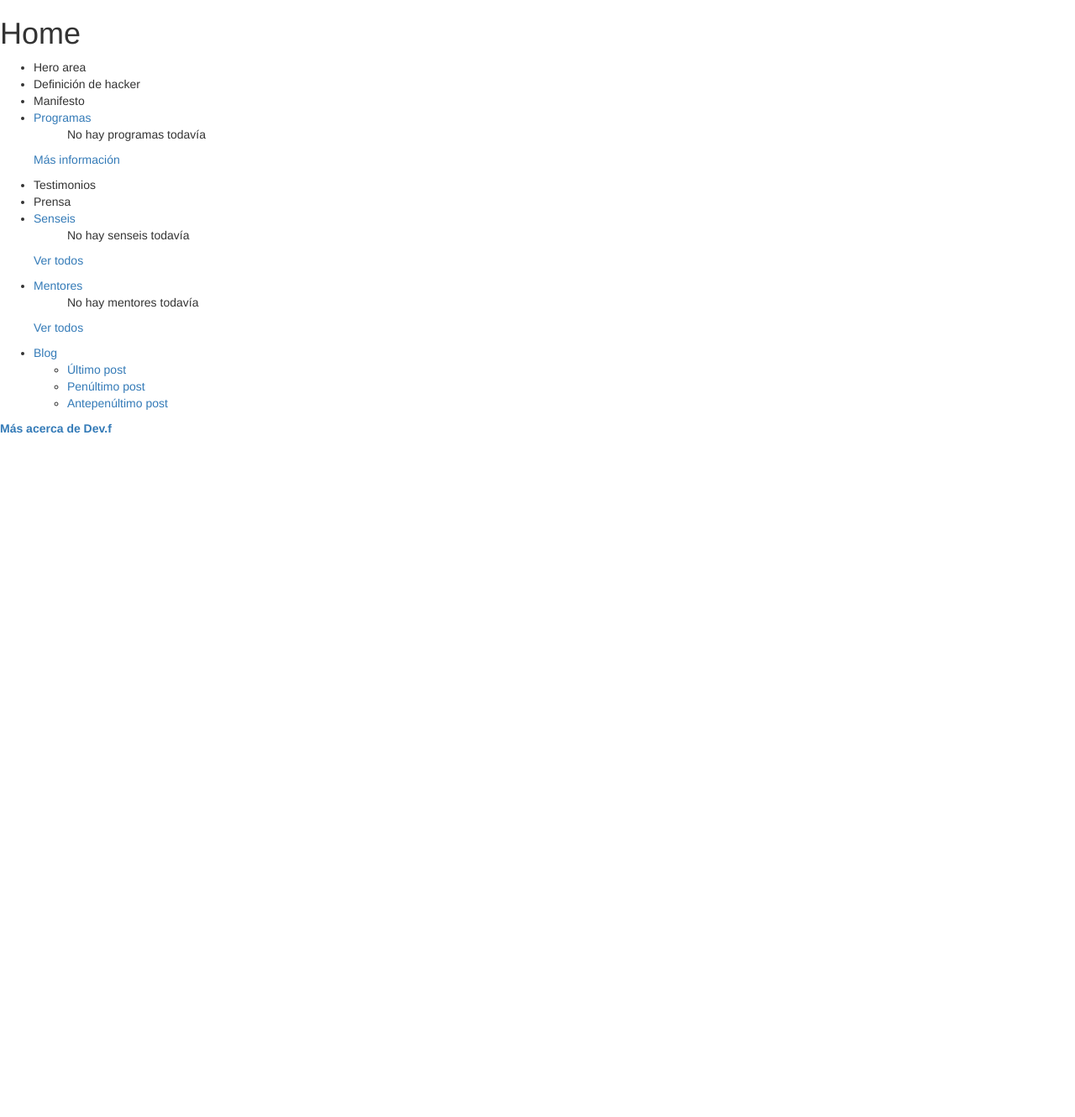
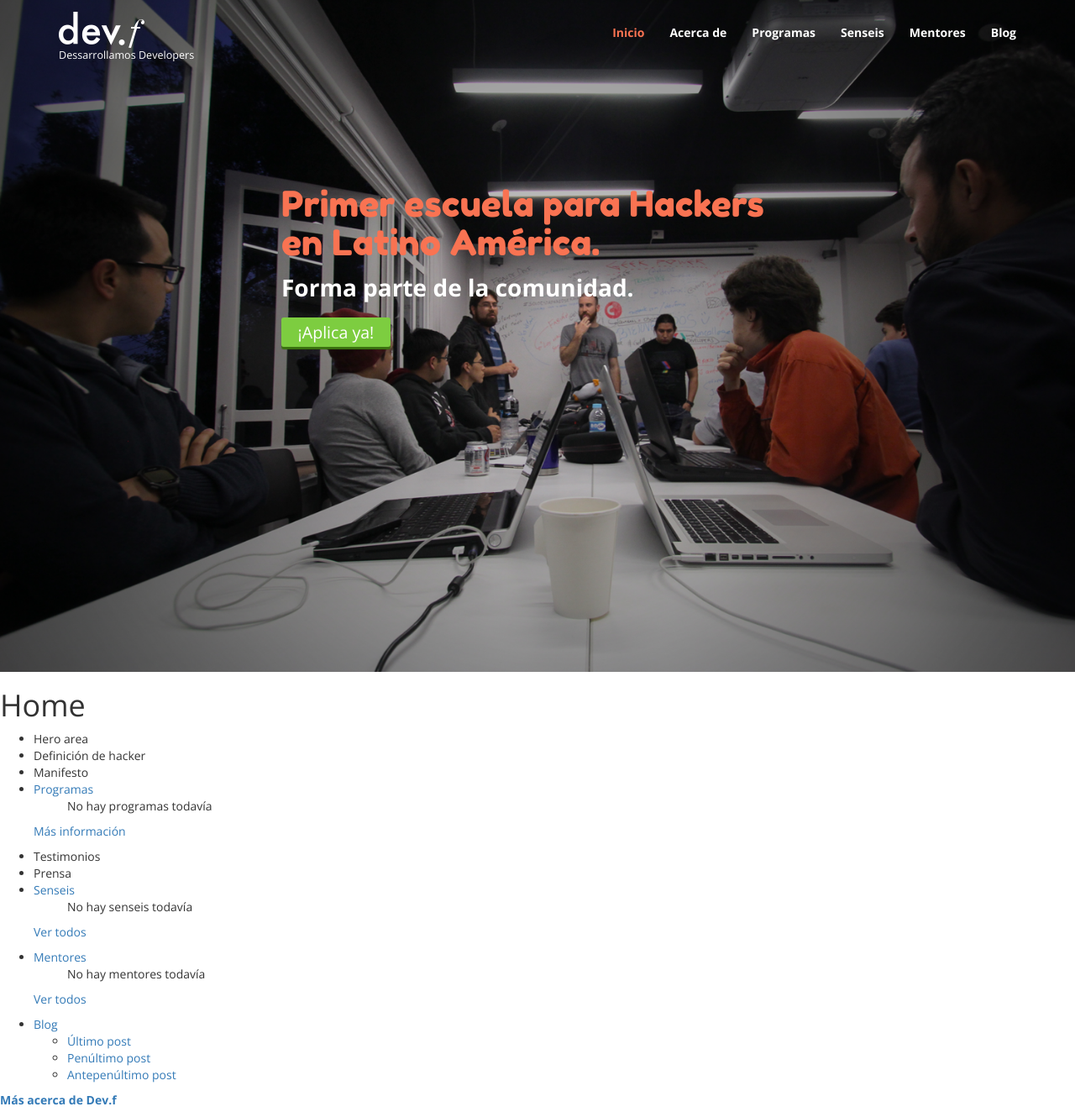
Before and after one commit to devfmx/web, a Django app: template templates/home/home.html in a window 1280 px wide. Shown: the whole page at 84% size. Before the commit the page ends 516 px from the top, so only its background shows below. Run offline with Django 3.2, Linux system fonts and the light colour scheme; the template is opened without the code that fills it, so the values that code supplies are empty; some libraries are stand-ins or nearby versions.

Commit message:
Hero Area

```diff
--- a/devf/settings.py
+++ b/devf/settings.py
@@ -94,7 +94,7 @@ USE_TZ = True
 STATIC_ROOT = 'staticfiles'
 
 STATICFILES_DIRS = (
-    os.path.join(BASE_DIR, 'static'),
+    os.path.join(BASE_DIR, "static"),
 )
 
 STATIC_URL = '/static/'
--- /dev/null
+++ b/static/css/devf.css
@@ -0,0 +1 @@
+.devf-aply-button a{color:#fff;background:#7dcd40;font-weight:100;font-size:.7em;padding:.2em 1em;border-radius:3px;box-shadow:0 3px 1px 0 #3b7310;-webkit-transition:.3s;-moz-transition:.3s;-o-transition:.3s;transition:.3s;}.devf-aply-button a:hover{padding:.4em 1.2em;box-shadow:0 5px 1px 0 #3b7310}.devf-white-link{color:#fff;text-decoration:none}.devf-thin-text{font-size:.9em;font-weight:100}body{font-family:'Open Sans',sans-serif}header{background:none;border-radius:0;border:none;position:absolute;top:0;left:0;right:0;}header .navbar{background:none;border:none;border-radius:0;margin:0;padding:1em 0;}header .navbar .devf-menu-bar li a{color:#fff;font-weight:bolder;}header .navbar .devf-menu-bar li a:hover{color:#f97352}header .navbar .devf-menu-bar li .devf-selected-menu{color:#f97352}.devf-hero{background-position:center;background-repeat:no-repeat;-webkit-background-size:cover;-moz-background-size:cover;-o-background-size:cover;background-size:cover;padding-top:80px;height:100vh;width:100vw;}.devf-hero .devf-center-vh{width:50%;height:50%;overflow:auto;margin:auto;position:absolute;top:0;left:0;right:0;bottom:0;}.devf-hero .devf-center-vh h1{font-size:3em;font-family:'Fredoka One',cursive;color:#f97352}.devf-hero .devf-center-vh p{color:#fff;font-weight:bolder;font-size:2em}
--- /dev/null
+++ b/static/stylus/devf.styl
@@ -0,0 +1,96 @@
+/* Variables */
+orange_link = #f97352
+green_button = #7dcd40
+/* Variables */
+
+/* OOCSS Classes*/
+.devf-aply-button
+	a
+		color white
+		background green_button
+		font-weight 100
+		font-size .7em
+		padding .2em 1em
+		border-radius 3px
+		box-shadow 0 3px 1px 0 #3B7310
+
+		-webkit-transition .3s
+		-moz-transition .3s
+		-o-transition .3s
+		transition .3s
+
+		&:hover
+			padding .4em 1.2em
+			box-shadow 0 5px 1px 0 #3B7310
+
+.devf-white-link
+	color white
+	text-decoration none
+
+.devf-thin-text
+	font-size .9em
+	font-weight 100
+/* OOCSS Classes*/
+body
+	font-family 'Open Sans', sans-serif
+
+header
+	background none
+	border-radius 0
+	border none
+	position absolute
+	top 0
+	left 0
+	right 0
+
+	.navbar
+		background none
+		border none
+		border-radius 0px
+		margin 0
+		padding 1em 0
+
+		.devf-menu-bar
+			li
+				a
+					color white
+					font-weight bolder
+
+					&:hover
+						color orange_link
+
+				.devf-selected-menu
+					color orange_link
+
+.devf-hero
+	background-position center
+	background-repeat no-repeat
+	-webkit-background-size cover
+	-moz-background-size cover
+	-o-background-size cover
+	background-size cover
+
+	padding-top 80px
+	height 100vh
+	width 100vw
+
+	.devf-center-vh
+		width 50%
+		height 50%
+		overflow auto
+		margin auto
+		position absolute
+		top 0
+		left 0
+		right 0
+		bottom 0
+
+		h1
+			font-size 3em
+			font-family 'Fredoka One', cursive
+			color orange_link
+
+		p
+			color white
+			font-weight bolder
+			font-size 2em
--- a/templates/home/header.html
+++ b/templates/home/header.html
@@ -1,22 +1,22 @@
-{% extends "home/base_home.html" %}
+{% load static from staticfiles %}
 
 <header>
-	<nav class="navbar navbar-default">
-		<div class="container-fliud">
+	<nav class="navbar navbar-default navbar-static-top">
+		<div class="container">
 			<div class="navbar-header">
 				<a href="{% url 'home' %}" class="navbar brand">
 					<img src="{% static "img/home/logo.png" %}" alt="Dev.f" />
+					<p class="devf-white-link devf-thin-text">Dessarrollamos Developers</p>
 				</a>
 			</div>
+			<ul class="devf-menu-bar nav navbar-nav navbar-right">
+				<li><a href="{% url "home" %}" class="devf-selected-menu">Inicio</a></li>
+				<li><a href="{% url "about" %}">Acerca de</a></li>
+				<li><a href="{% url "programs:home" %}">Programas</a></li>
+				<li><a href="{% url "senseis:home" %}">Senseis</a></li>
+				<li><a href="{% url "mentors:home" %}">Mentores</a></li>
+				<li><a href="{% url "home" %}">Blog</a></li>
+			</ul>
 		</div>
 	</nav>
 </header>
-<nav class="navbar navbar-default">
-    <div class="container-fluid">
-        <div class="navbar-header">
-            <a class="navbar-brand" href="#">
-                <img alt="Brand" src="...">
-            </a>
-        </div>
-    </div>
-</nav>
--- /dev/null
+++ b/templates/home/hero.html
@@ -0,0 +1,17 @@
+{% load static from staticfiles %}
+
+<style>
+	@import url(http://fonts.googleapis.com/css?family=Fredoka+One);
+</style>
+
+<div class="devf-hero container center-block" style="background-image: url({% static "img/home/hero.png" %});">
+	<div class="row">
+		<div class="devf-center-vh col-md-6 col-sm-12">
+			<h1>Primer escuela para Hackers en Latino América.</h1>
+			<p>Forma parte de la comunidad.</p>
+			<p class="devf-aply-button">
+				<a href="{% url "home" %}">¡Aplica ya!</a>
+			</p>
+		</div>
+	</div>
+</div>
--- a/templates/home/home.html
+++ b/templates/home/home.html
@@ -1,6 +1,12 @@
 {% extends 'home/home_base.html' %}
 
+
 {% block body %}
+
+	{% include "home/header.html" %}
+
+	{% include "home/hero.html" %}
+
 	<h1>Home</h1>
 	<ul>
 		<li>Hero area</li>
--- a/templates/home/home_base.html
+++ b/templates/home/home_base.html
@@ -44,9 +44,11 @@
 
 	<!-- Static Files -->
 	<link rel="stylesheet" href="https://maxcdn.bootstrapcdn.com/bootstrap/3.3.5/css/bootstrap.min.css" />
+	<link href='http://fonts.googleapis.com/css?family=Open+Sans:400,300,700' rel='stylesheet' type='text/css'>
+	<link rel="stylesheet" href="{% static "css/devf.css" %}" />
 	<!-- Static Files -->
 
-	<link rel="shortcut icon" href="{% static "img/base/devf.png" %}" />
+	<link rel="shortcut icon" href="{% static "img/base/favicon.png" %}" />
 
 	{% block heade %}{% endblock %}
 
```
Also changed, not shown: static/img/home/hero.jpg (added), static/img/home/hero.png (renamed from static/img/home/hero-intro.png), static/img/home/logo.png (added), 4 other files.
